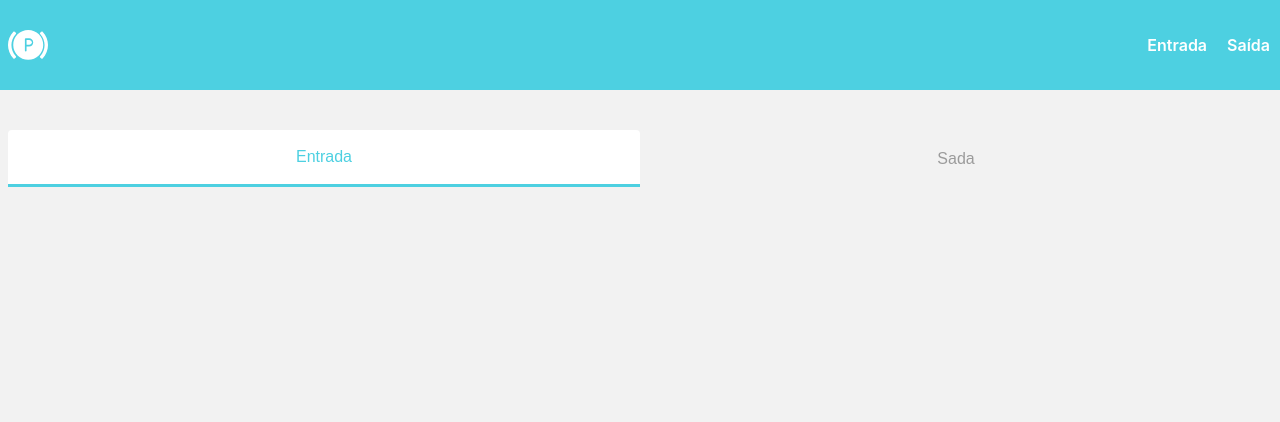
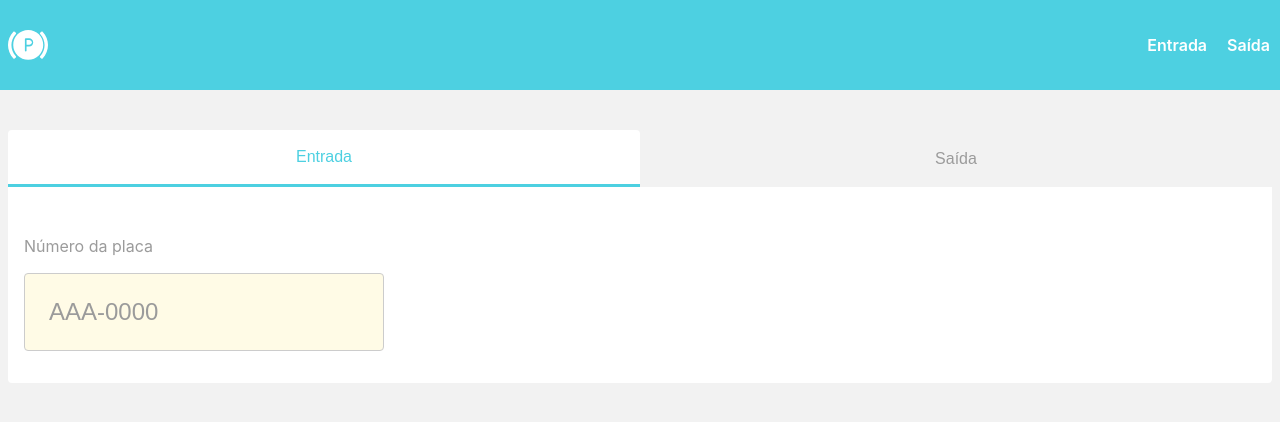
Before and after one commit to ericoBandeira/parking-challenge, a React (Create React App) app: page / in a window 1280 px wide. Shown: the top 422 px of the page. Built offline with nearby package versions, Linux system fonts and the light colour scheme.

Commit message:
Adicionando começo do menu de entrada

```diff
--- /dev/null
+++ b/src/components/Entrance/Entrance.tsx
@@ -0,0 +1,10 @@
+import * as Styles from "./styles";
+
+export function Entrance() {
+  return (
+    <Styles.ContainerEntrance>
+      <Styles.EntranceInputText>Número da placa</Styles.EntranceInputText>
+      <Styles.EntranceInput placeholder="AAA-0000"></Styles.EntranceInput>
+    </Styles.ContainerEntrance>
+  );
+}
--- /dev/null
+++ b/src/components/Entrance/styles.ts
@@ -0,0 +1,36 @@
+import styled from "styled-components";
+import { colors, fonts, radius } from "../../styles/global";
+
+export const ContainerEntrance = styled.div`
+  padding: 2rem 1rem;
+  background: ${colors.white};
+  border-radius: 0px 0px ${radius.sizeSm} ${radius.sizeSm};
+`;
+
+export const EntranceInputText = styled.p`
+  text-align: left !important;
+  font-style: normal;
+  font-weight: normal;
+  font-size: 16px;
+  line-height: 22px;
+
+  text-align: center;
+
+  color: #9b9b9b;
+`;
+
+export const EntranceInput = styled.input`
+  background: #fffbe6;
+  border: 1px solid #cccccc;
+  box-sizing: border-box;
+  border-radius: ${radius.sizeSm};
+  outline: 0;
+  padding: 1.5rem 1.5rem;
+  color: ${colors.black};
+  font-size: ${fonts.sizelg};
+
+  ::placeholder {
+    color: ${colors.grey};
+    font-size: ${fonts.sizelg};
+  }
+`;
--- a/src/components/HomePage/HomePage.tsx
+++ b/src/components/HomePage/HomePage.tsx
@@ -1,4 +1,5 @@
 import React, { useState } from "react";
+import { Entrance } from "../Entrance/Entrance";
 import * as Styles from "./styles";
 
 export function HomePage() {
@@ -21,9 +22,11 @@ export function HomePage() {
           Entrada
         </Styles.StyledButton>
         <Styles.StyledButton option={exit} onClick={changeToExit}>
-          Sada
+          Saída
         </Styles.StyledButton>
       </Styles.StyledChoice>
+
+      {entrance ? <Entrance /> : null}
     </Styles.ContainerMenu>
   );
 }
```
